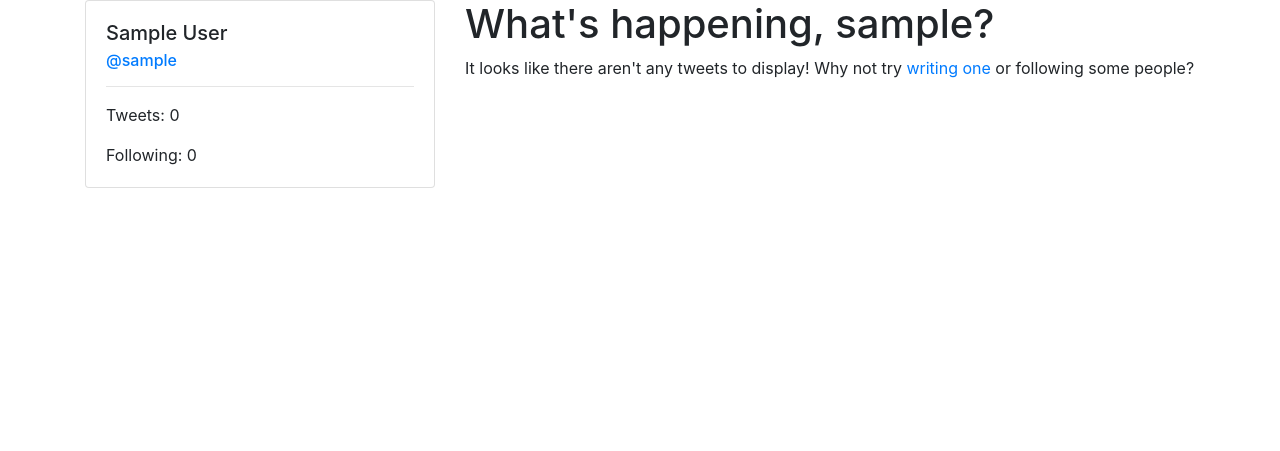
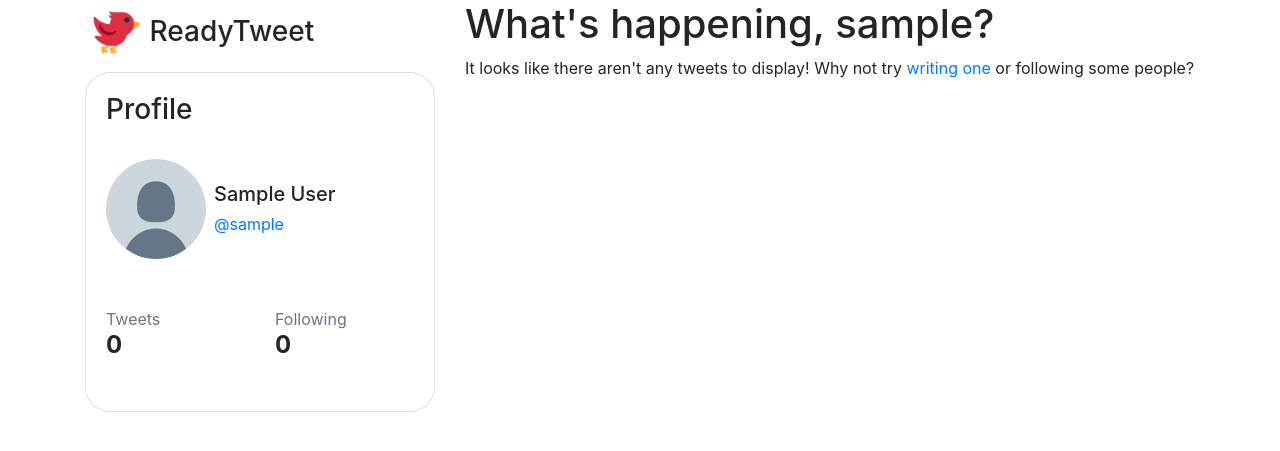
Before and after one commit to luisfff29/twitterclone, a Django app: page / in a window 1280 px wide. Shown: the part 56-507 px from the top of the page. Run offline with Django 3.2, Linux system fonts and the light colour scheme; the visitor is signed in with stand-in values (Sample User, id 1); data comes from the database, SQL or seed files in the repository; data that the repository does not hold is empty; some libraries are stand-ins or nearby versions.

Commit message:
update profile card

```diff
--- a/static/css/style.css
+++ b/static/css/style.css
@@ -18,6 +18,21 @@ body {
   right: 0;
 }
 
+.img_rounded {
+  width: auto;
+  height: 100px;
+  border-radius: 50%;
+  position: relative;
+}
+
+.img_inverted {
+  transform: rotateY(180deg);
+}
+
+.rounded-xl {
+  border-radius: 25px;
+}
+
 @media (max-width: 575px) {
   #navbarNav {
     position: relative;
--- a/templates/base.html
+++ b/templates/base.html
@@ -44,13 +44,17 @@
     </nav>
     {% endif %}
     <div class="row">
-      <div class="col-4">
-        <div class="card">
+      <div class="col-md-4">
+        <div class="p-2 pb-3">
+          <img class="img_inverted pl-1" src="{% static 'images/twitter_fake.png' %}" alt="">
+          <h3 class="d-inline align-middle">ReadyTweet</h3>
+        </div>
+        <div class="card rounded-xl">
           {% block card_block %}
           {% endblock %}
         </div>
       </div>
-      <div class="col-8">
+      <div class="col-md-8">
         {% block body_block %}
         {% endblock %}
       </div>
--- a/templates/card.html
+++ b/templates/card.html
@@ -1,5 +1,10 @@
 <!DOCTYPE html>
+{% load static %}
 <div class="card-body">
+  <h3>Profile</h3>
+  <div class="card_body d-flex align-items-center py-4">
+    <img class="img_rounded" src="{% static 'images/avatar.png' %}" alt="default avatar">
+    <div class="pl-2">
       <h5 class="card-title">
         {% if person.get_full_name %}
         {{ person.get_full_name }}
@@ -7,20 +12,34 @@
         {{ person.username }}
         {% endif %}
       </h5>
-  <h6 class="card-subtitle mb-2 text-muted">
+      <p class="card-subtitle">
         <a href="{% url 'profile' person.username %}">@{{ person.username }}</a>
-  </h6>
-  <hr>
-  <p class="card-text">Tweets: {{ num_tweets }}</p>
-  <p class="card-text">Following: {{ person.following.count }}</p>
+      </p>
+    </div>
+  </div>
+  <div class="row py-4">
+    <div class="col">
+      <span class="text-muted">Tweets</span>
+      <span class="d-block h4 font-weight-bolder">{{ num_tweets }}</span>
+    </div>
+    <div class="col">
+      <span class="text-muted">Following</span>
+      <span class="d-block h4 font-weight-bolder">{{ person.following.count }}</span>
+    </div>
 
+  </div>
+
+  <div class="d-flex justify-content-center">
     {% if not show_button %}
 
     {% elif user.is_authenticated and following %}
-  <a href="{% url 'unfollow' profile_user.username %}" class='btn btn-danger'>Unfollow -</a>
+    <a href="{% url 'unfollow' profile_user.username %}" class='btn btn-danger rounded-pill px-5 py-2'>Unfollow -</a>
     {% elif user.is_authenticated and not following %}
-  <a href="{% url 'follow' profile_user.username %}" class='btn btn-primary'>Follow +</a>
+    <a href="{% url 'follow' profile_user.username %}" class='btn btn-primary rounded-pill px-5 py-2'>Follow +</a>
     {% elif not user.is_authenticated %}
-  <a href="{% url 'follow' profile_user.username %}" class='btn btn-primary'>Follow +</a>
+    <a href="{% url 'follow' profile_user.username %}" class='btn btn-primary rounded-pill px-5 py-2'>Follow +</a>
+
     {% endif %}
   </div>
+
+</div>
```
Also changed, not shown: static/images/avatar.png (added), static/images/twitter_fake.png (added). Lines whose indentation alone changed are shown as unchanged.
